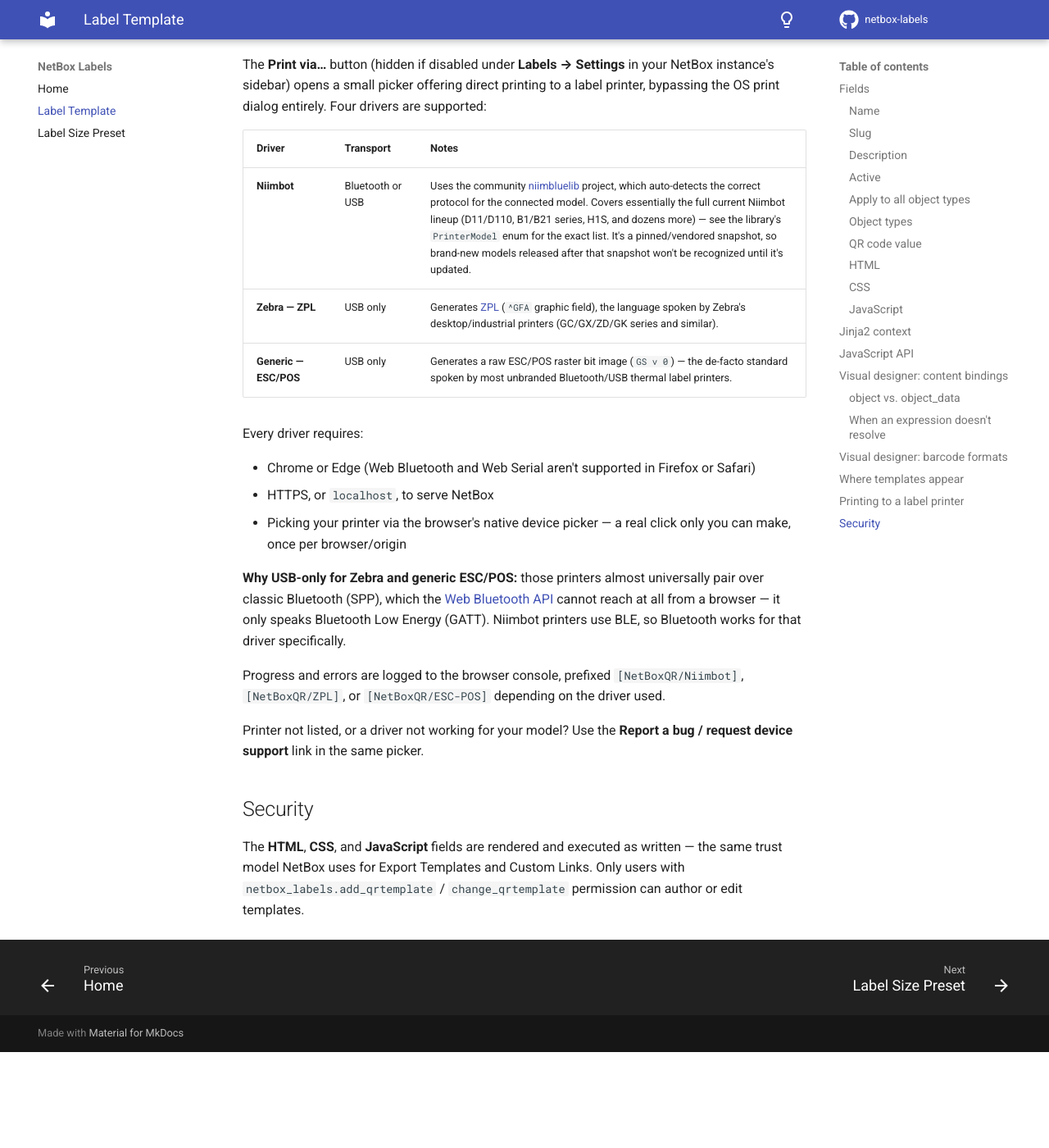
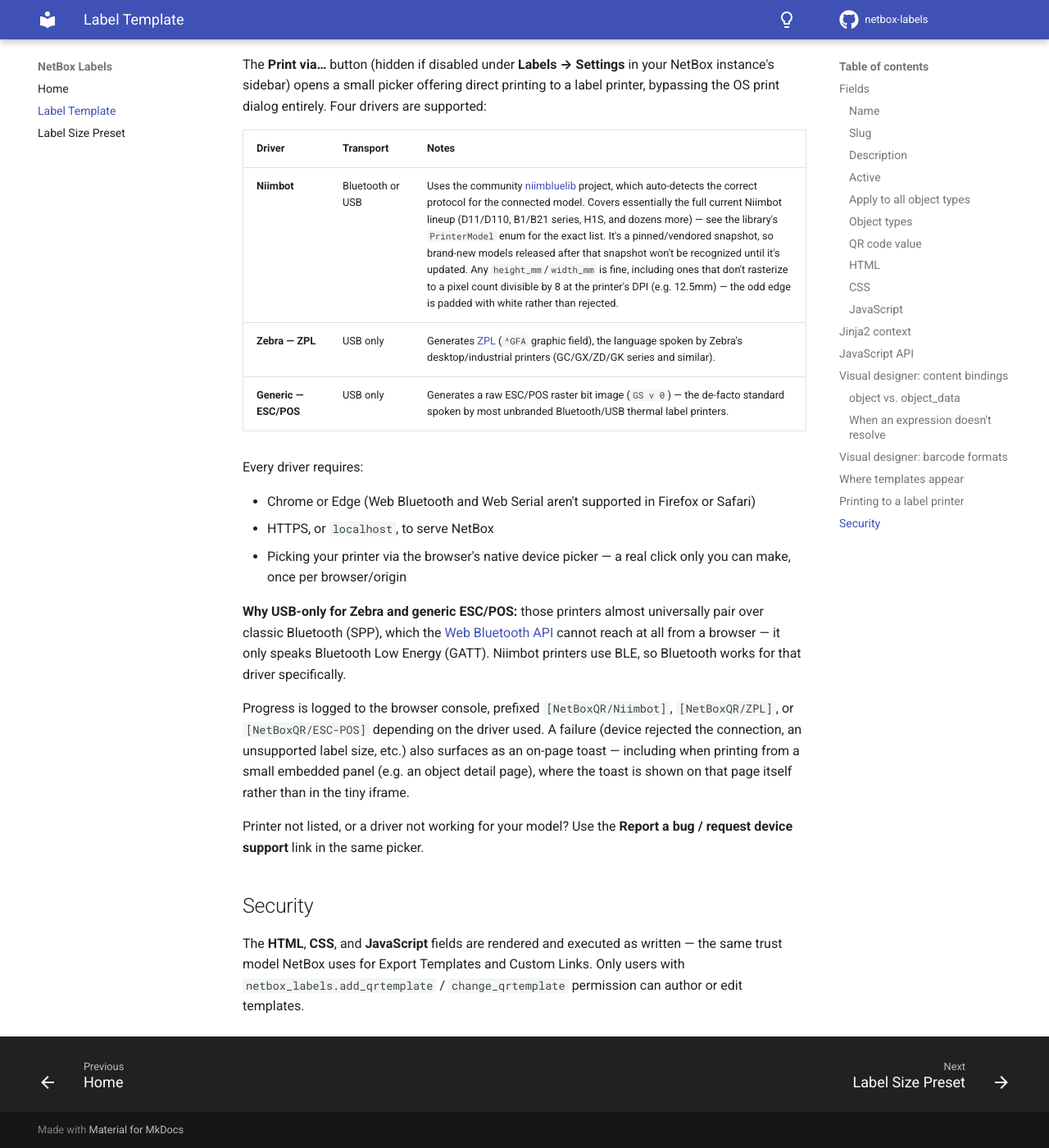
Before and after one commit to N34AY/netbox-labels, an MkDocs documentation site: the page built from docs/qrtemplate.md, in a window 1280 px wide and 1400 px high, scrolled down 5749 px. Shown: the whole window at 82% size. Built offline with MkDocs 1.6.1 and Material for MkDocs 9.7.7, drawn with Linux system fonts in a browser that asks for light colours; comment, search, counter and statistics services are not loaded; before the commit the page ends 7032 px from its top, so only the background shows below that.

Commit message:
Document the print-error toast and Niimbot auto-padding
Rebuilt via mkdocs build --strict per CONTRIBUTING.md.

```diff
--- a/docs/qrtemplate.md
+++ b/docs/qrtemplate.md
@@ -199,7 +199,7 @@
 
 | Driver | Transport | Notes |
 | --- | --- | --- |
-| **Niimbot** | Bluetooth or USB | Uses the community [niimbluelib](https://github.com/MultiMote/niimbluelib) project, which auto-detects the correct protocol for the connected model. Covers essentially the full current Niimbot lineup (D11/D110, B1/B21 series, H1S, and dozens more) — see the library's `PrinterModel` enum for the exact list. It's a pinned/vendored snapshot, so brand-new models released after that snapshot won't be recognized until it's updated. |
+| **Niimbot** | Bluetooth or USB | Uses the community [niimbluelib](https://github.com/MultiMote/niimbluelib) project, which auto-detects the correct protocol for the connected model. Covers essentially the full current Niimbot lineup (D11/D110, B1/B21 series, H1S, and dozens more) — see the library's `PrinterModel` enum for the exact list. It's a pinned/vendored snapshot, so brand-new models released after that snapshot won't be recognized until it's updated. Any `height_mm`/`width_mm` is fine, including ones that don't rasterize to a pixel count divisible by 8 at the printer's DPI (e.g. 12.5mm) — the odd edge is padded with white rather than rejected. |
 | **Zebra — ZPL** | USB only | Generates [ZPL](https://en.wikipedia.org/wiki/Zebra_Programming_Language) (`^GFA` graphic field), the language spoken by Zebra's desktop/industrial printers (GC/GX/ZD/GK series and similar). |
 | **Generic — ESC/POS** | USB only | Generates a raw ESC/POS raster bit image (`GS v 0`) — the de-facto standard spoken by most unbranded Bluetooth/USB thermal label printers. |
 
@@ -216,8 +216,11 @@
 reach at all from a browser — it only speaks Bluetooth Low Energy (GATT). Niimbot printers use
 BLE, so Bluetooth works for that driver specifically.
 
-Progress and errors are logged to the browser console, prefixed `[NetBoxQR/Niimbot]`,
-`[NetBoxQR/ZPL]`, or `[NetBoxQR/ESC-POS]` depending on the driver used.
+Progress is logged to the browser console, prefixed `[NetBoxQR/Niimbot]`, `[NetBoxQR/ZPL]`, or
+`[NetBoxQR/ESC-POS]` depending on the driver used. A failure (device rejected the connection, an
+unsupported label size, etc.) also surfaces as an on-page toast — including when printing from a
+small embedded panel (e.g. an object detail page), where the toast is shown on that page itself
+rather than in the tiny iframe.
 
 Printer not listed, or a driver not working for your model? Use the **Report a bug / request
 device support** link in the same picker.
```
Also changed, not shown: netbox_labels/static/docs/models/netbox_labels/qrtemplate/index.html (+6 -3 lines).
